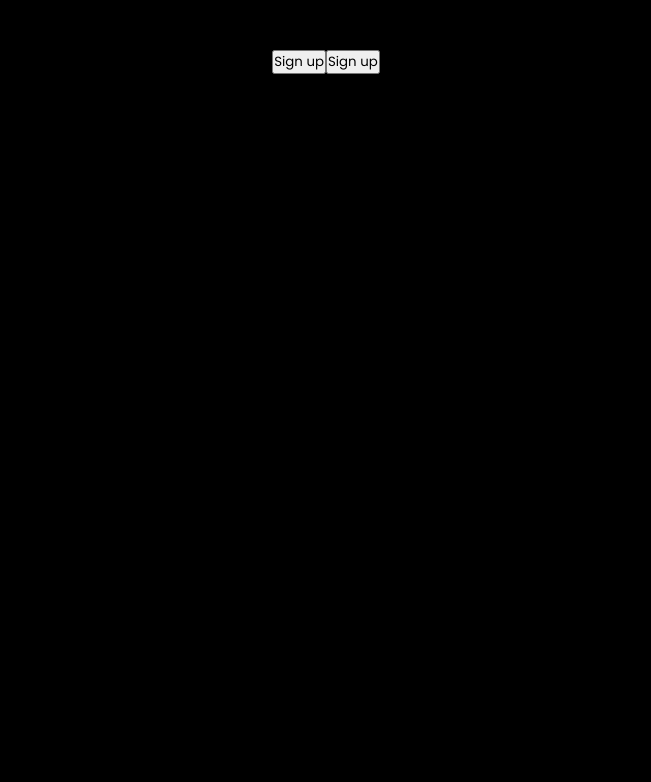
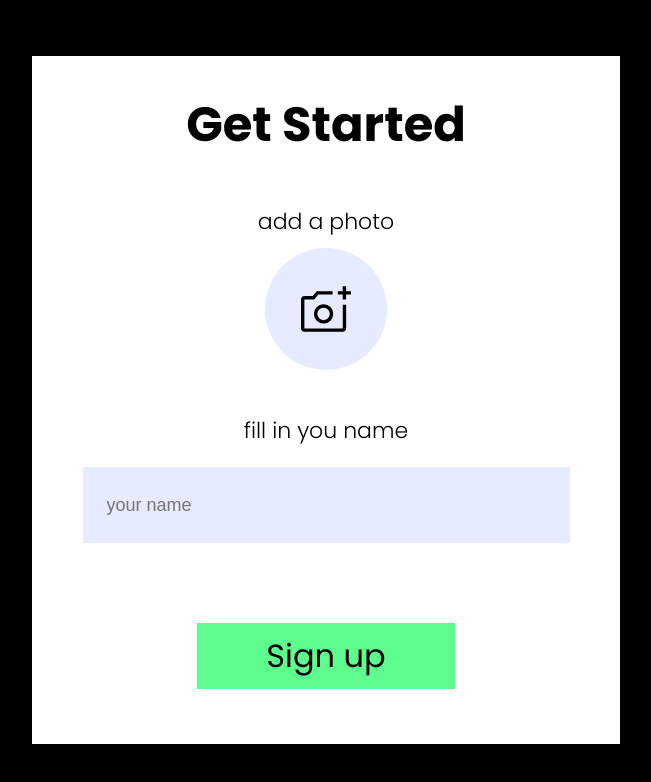
Before and after one commit to Datodia/unilab-task, a React (Create React App) app: page /sign in a window 1280 px wide. Shown: the top 782 px of the page, without its empty margins (314-965 px from the left). Built offline with nearby package versions, Linux system fonts and the light colour scheme.

Commit message:
feat: build markup, add localstorage

```diff
--- /dev/null
+++ b/src/components/Header/Header.js
@@ -0,0 +1,14 @@
+import React from 'react'
+import styles from './Header.module.css'
+
+export const Header = () => {
+    return (
+        <div className={styles.wrapper}>
+            <h1 className={styles.title}>TO DO</h1>
+            <div className={styles.user}>
+                <h1 className={styles.name}>{localStorage.getItem("userName")}</h1>
+                <img src={localStorage.getItem('fileBase64')} />
+            </div>
+        </div>
+    )
+}
--- /dev/null
+++ b/src/components/Header/Header.module.css
@@ -0,0 +1,31 @@
+.wrapper {
+    width: 100%;
+    height: 98px;
+    background-color: var(--black);
+    display: flex;
+    align-items: center;
+    justify-content: space-between;
+    padding: 0 28px;
+}
+
+.title {
+    color: white;
+}
+
+.user {
+    display: flex;
+    align-items: center;
+    gap: 20px;
+}
+
+.user img {
+    width: 68px;
+    height: 68px;
+    border-radius: 50%;
+}
+
+.name {
+    color: var(--white);
+    font-size: 22px;
+    font-weight: 300;
+}
--- /dev/null
+++ b/src/components/TodoList/TodoList.js
@@ -0,0 +1,60 @@
+import React from 'react'
+import styles from './TodoList.module.css'
+
+import { useState } from "react";
+
+export const TodoList = () => {
+    const [todoList, setTodoList] = useState([]);
+    const [newTask, setNewTask] = useState("");
+
+    const handleChange = (event) => {
+        setNewTask(event.target.value);
+    };
+
+    const addList = () => {
+        const task = {
+            id: todoList.length === 0 ? 1 : todoList[todoList.length - 1].id + 1,
+            taskName: newTask,
+            completed: false
+        };
+        setTodoList([...todoList, task]);
+    };
+
+    const deleteTask = (id) => {
+        setTodoList(todoList.filter((task) => task.id !== id));
+    };
+    const compeleTask = (id) => {
+        setTodoList(
+            todoList.map((task) => {
+                if (task.id === id) {
+                    return { ...task, completed: true };
+                } else {
+                    return task;
+                }
+            })
+        );
+    };
+
+    return (
+        <div className={styles.wrapper}>
+            <h1 className={styles.title}>Add Your Daily Tasks</h1>
+            <div className={styles.task}>
+                <input className={styles.input} onChange={handleChange} placeholder="my task" />
+                <button className={styles.button} onClick={addList}>ADD</button>
+            </div>
+            <div>
+                {todoList.map((task) => {
+                    return (
+                        <div className={styles.tasks} style={{ background: task.completed ? "green" : "red" }}>
+                            <h1>{task.taskName}</h1>
+                            <div className={styles.buttons}>
+                                <button onClick={() => compeleTask(task.id)}>Completed</button>
+                                <button onClick={() => deleteTask(task.id)}> X </button>
+                            </div>
+                        </div>
+                    );
+                })}
+            </div>
+        </div>
+    );
+}
--- /dev/null
+++ b/src/components/TodoList/TodoList.module.css
@@ -0,0 +1,42 @@
+.wrapper {
+    width: 585px;
+    margin: auto;
+}
+
+.title {
+    text-align: center;
+    margin-top: 35px;
+    font-size: 42px;
+}
+
+.input {
+    width: 487px;
+    height: 76px;
+    background-color: var(--gray);
+    border: none;
+    padding-left: 24px;
+    font-size: 22px;
+    font-family: 'Poppins';
+}
+
+.task {
+    display: flex;
+    margin-top: 24px;
+}
+
+.button {
+    width: 108px;
+    height: 76px;
+    background-color: var(--green);
+    border: none;
+    font-size: 32px;
+}
+
+
+
+.tasks {
+    padding: 0 20px;
+    display: flex;
+    justify-content: space-between;
+    align-items: center;
+}
--- a/src/index.css
+++ b/src/index.css
@@ -12,6 +12,7 @@
   --green: #5EFC8D;
   --black: #000;
   --white: #fff;
+  --gray: #E6EBFF;
 }
 
 body {
--- a/src/pages/Sign/Sign.js
+++ b/src/pages/Sign/Sign.js
@@ -4,22 +4,71 @@ import { useNavigate } from 'react-router-dom'
 
 export const Sign = () => {
     const navigate = useNavigate()
-    const [go, setGo] = useState(false)
+    const [name, setName] = useState("")
+    const [img, setImg] = useState();
 
     const handleClick = () => {
-        if (go) {
+        if (localStorage.getItem('userName') !== "") {
             return navigate("/todo")
         }
     }
-    const handleChange = () => {
-        setGo(true)
+
+    const handleChange = (event) => {
+        const file = event.target.files[0];
+        getBase64(file).then(base64 => {
+            localStorage["fileBase64"] = base64;
+            console.debug("file stored", base64);
+        });
     }
 
+
+    const getBase64 = (file) => {
+        return new Promise((resolve, reject) => {
+            const reader = new FileReader();
+            reader.onload = () => resolve(reader.result);
+            reader.onerror = error => reject(error);
+            reader.readAsDataURL(file);
+        });
+    }
+
+    const handleImg = () => {
+        setImg(<img src={localStorage.getItem('fileBase64')} />)
+    }
+
+    const nameChange = (e) => {
+        localStorage.setItem('userName', e.target.value)
+        setName(localStorage.getItem('userName'))
+
+        console.log(img)
+    }
+
+
+
     return (
-        <div>
-            <h1>Sign Page</h1>
-            <button onClick={handleClick}>Sign up</button>
-            <button onClick={handleChange}>Sign up</button>
+        <div className={styles.sign}>
+            <div className={styles.wrapper}>
+                <h1 className={styles.title}>Get Started</h1>
+                <div className={styles.img}>
+                    <label for="test" className={styles.label}>add a photo</label>
+                    <input id='test' onChange={
+                        (e) => {
+                            handleChange(e);
+                            handleImg();
+                        }
+                    } type="file" />
+                    <label className={styles.circle} for='test'>
+                        {localStorage.getItem('fileBase64') ? <img src={img} /> : <img style={{ width: 50, borderRadius: 0 }} src='assets/imgCover.svg' />}
+                        {/* {img && <img style={{ width: 50, borderRadius: 0 }} src='assets/imgCover.svg' />} */}
+                    </label>
+                </div>
+
+                <div className={styles.name}>
+                    <label className={styles.label}>fill in you name</label>
+                    <input onChange={(e) => nameChange(e)} value={localStorage.getItem('userName')} type='text' placeholder='your name' />
+                </div>
+
+                <button className={styles.button} onClick={handleClick}>Sign up</button>
+            </div>
         </div>
     )
 }
--- a/src/pages/Sign/Sign.module.css
+++ b/src/pages/Sign/Sign.module.css
@@ -0,0 +1,90 @@
+.sign {
+    height: 100vh;
+    display: flex;
+    justify-content: center;
+    align-items: center;
+}
+
+.wrapper {
+    width: 588px;
+    height: 688px;
+    background-color: var(--white);
+    display: flex;
+    flex-direction: column;
+    align-items: center;
+}
+
+.title {
+    margin-top: 33px;
+    font-size: 48px;
+}
+
+.img {
+    display: flex;
+    flex-direction: column;
+    justify-content: center;
+    align-items: center;
+}
+
+.img input {
+    display: none;
+}
+
+.img img {
+    width: 120px;
+    height: 120px;
+    border-radius: 50%;
+}
+
+.circle {
+    width: 122px;
+    height: 122px;
+    border-radius: 50%;
+    display: flex;
+    justify-content: center;
+    align-items: center;
+    background-color: var(--gray);
+}
+
+.label {
+    margin-top: 44px;
+    font-size: 22px;
+    font-weight: 300;
+    margin-bottom: 10px;
+}
+
+.name {
+    margin-top: 44px;
+    display: flex;
+    flex-direction: column;
+    align-items: center;
+}
+
+.name .label {
+    margin-top: 0;
+}
+
+.name input {
+    width: 487px;
+    height: 76px;
+    margin: 10px 0;
+    font-size: 18px;
+    padding: 0 0 0 24px;
+    background-color: var(--gray);
+    border: none;
+}
+
+.button {
+    width: 258px;
+    height: 66px;
+    background-color: var(--green);
+    color: var(--black);
+    font-size: 32px;
+    border: none;
+    margin-top: 70px;
+}
+
+.button:hover {
+    background-color: var(--black);
+    color: var(--white);
+}
--- a/src/pages/Todo/Todo.js
+++ b/src/pages/Todo/Todo.js
@@ -1,8 +1,13 @@
 import React from 'react'
+import { Header } from '../../components/Header/Header'
+import { TodoList } from '../../components/TodoList/TodoList'
 import styles from './Todo.module.css'
 
 export const Todo = () => {
     return (
-        <div>Todo</div>
+        <div className={styles.wrapper}>
+            <Header />
+            <TodoList />
+        </div>
     )
 }
--- a/src/pages/Todo/Todo.module.css
+++ b/src/pages/Todo/Todo.module.css
@@ -0,0 +1,5 @@
+.wrapper {
+    width: 100%;
+    height: 100vh;
+    background-color: var(--white);
+}
```
Also changed, not shown: public/assets/imgCover.svg (added).
